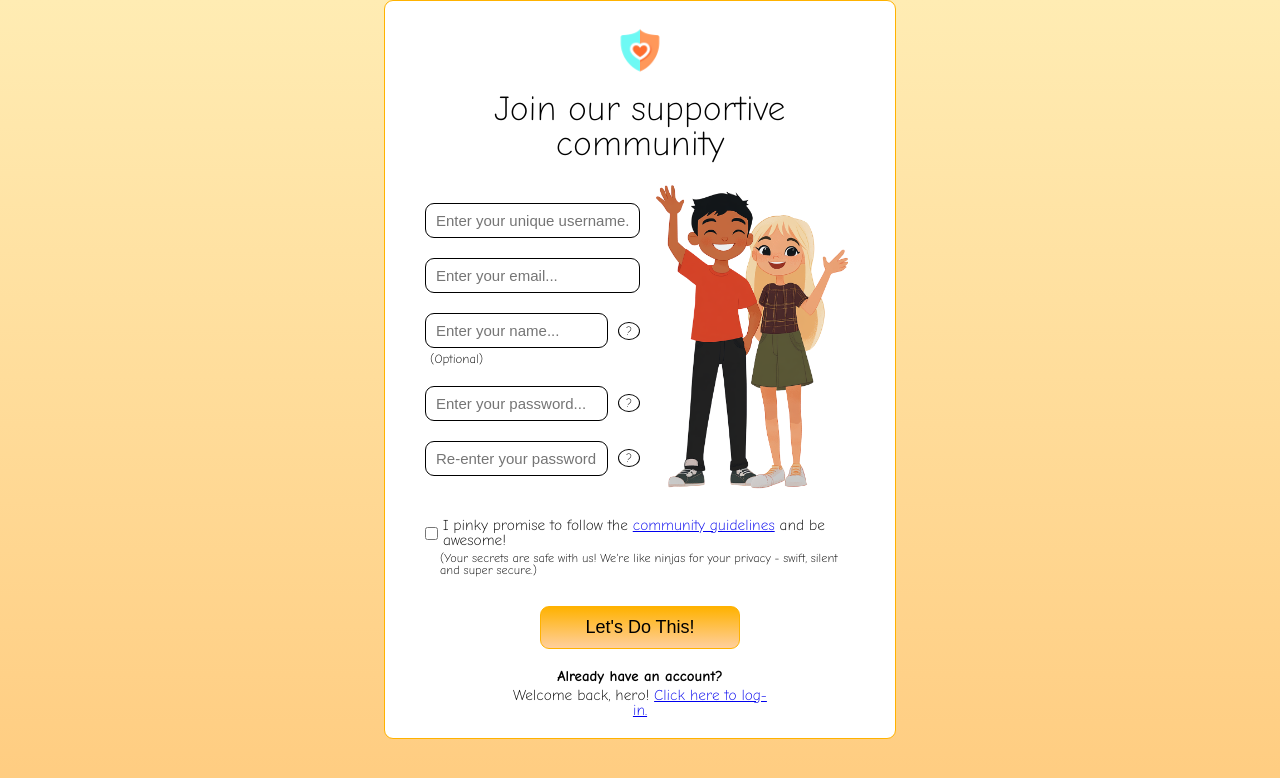
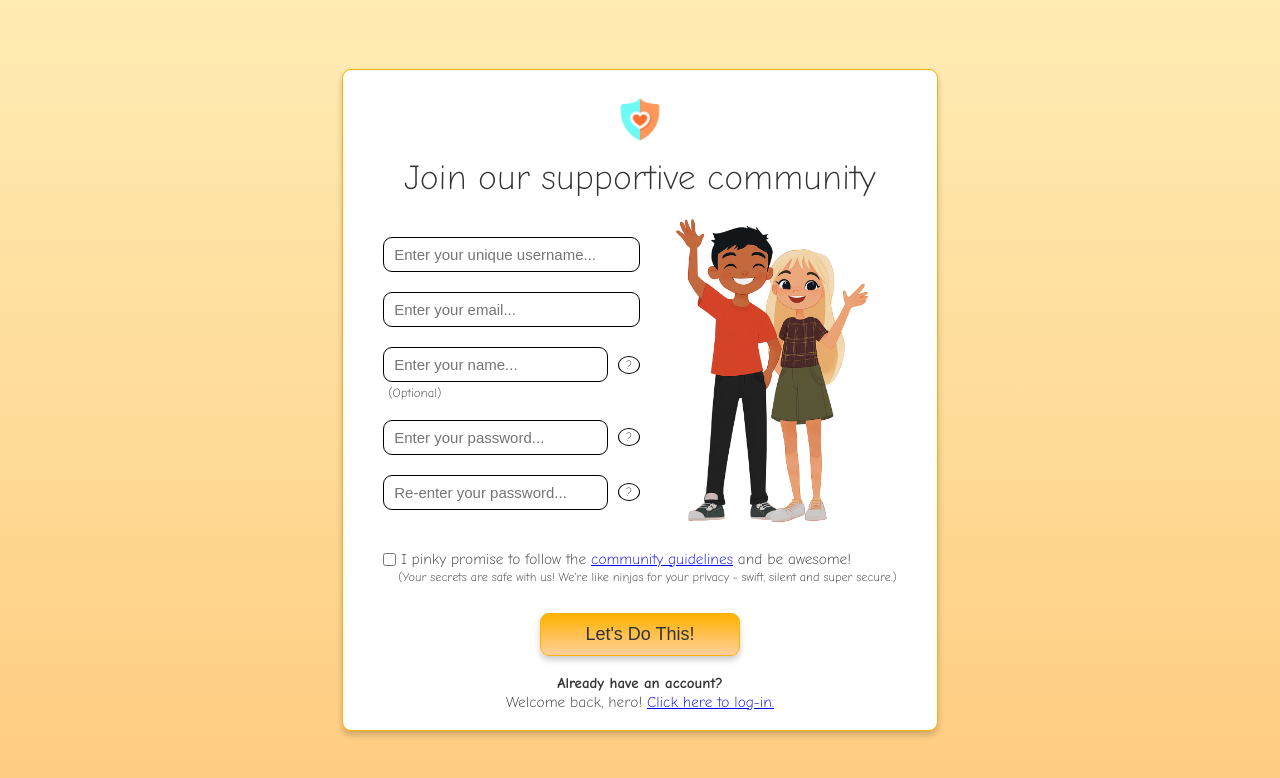
Before and after one commit to IvOKOs/EmpowerU-bullying-prevention-web-app, a React (Create React App) app: page /register in a window 1280 px wide. Shown: the top 778 px of the page. Built offline with nearby package versions, Linux system fonts and the light colour scheme.

Commit message:
Finished Register component.

```diff
--- a/src/components/auth/Register.jsx
+++ b/src/components/auth/Register.jsx
@@ -9,6 +9,7 @@ export default function Register() {
   }
 
   return (
+    <div className={styles.box}>
       <article className={styles.registerBox}>
         <div className={styles.registerIntroBox}>
           <img
@@ -16,8 +17,9 @@ export default function Register() {
             src="/logo.png"
             alt="A logo consisting of a shield with a heart in the middle of it."
           />
-        <header className={styles.title}>Join our supportive community</header>
-        {/* <p className={styles.subTitle}>Get Started!</p> */}
+          <header className={styles.title}>
+            Join our supportive community
+          </header>
         </div>
         <form className={styles.contentGrid} onSubmit={handleSubmit}>
           <div className={styles.formInputs}>
@@ -68,13 +70,13 @@ export default function Register() {
             <div className={styles.guidelinesCheckBox}>
               <input type="checkbox" />
               <label>
-              I pinky promise to follow the <a href="/">community guidelines</a>{" "}
-              and be awesome!
+                I pinky promise to follow the{" "}
+                <a href="/">community guidelines</a> and be awesome!
               </label>
             </div>
             <p>
-            (Your secrets are safe with us! We're like ninjas for your privacy -
-            swift, silent and super secure.)
+              (Your secrets are safe with us! We're like ninjas for your privacy
+              - swift, silent and super secure.)
             </p>
           </div>
           <button className={styles.btn}>Let's Do This!</button>
@@ -91,5 +93,6 @@ export default function Register() {
           <a href="/">Recover it here.</a>
         </div> */}
       </article>
+    </div>
   );
 }
--- a/src/components/auth/Register.module.css
+++ b/src/components/auth/Register.module.css
@@ -2,13 +2,21 @@ body {
   height: 100vh;
   background: linear-gradient(to bottom, #ffecb3, #ffcc80);
 }
+
+.box {
+  min-height: 100vh;
+  display: flex;
+  align-items: center;
+  justify-content: center;
+}
+
 .registerBox {
-  margin: 0 auto;
-  max-width: 40vw;
   padding: 2rem 4rem;
   border: 1px solid #ffb200;
   border-radius: 9px;
   background-color: #fff;
+  color: #333;
+  box-shadow: 0px 4px 6px rgba(0, 0, 0, 0.2);
 }
 
 .registerIntroBox {
@@ -22,10 +30,6 @@ body {
 .title {
   font-size: 3.5rem;
 }
-
-/* .subTitle {
-  font-size: 2.2rem;
-} */
 
 .logo {
   width: 6rem;
@@ -136,6 +140,8 @@ body {
   cursor: pointer;
   position: relative;
   background: linear-gradient(to bottom, #ffb200, #ffcf9d);
+  color: #333;
+  box-shadow: 0px 4px 6px rgba(0, 0, 0, 0.2);
 }
 
 .btn:hover {
```
Lines whose indentation alone changed are shown as unchanged.
